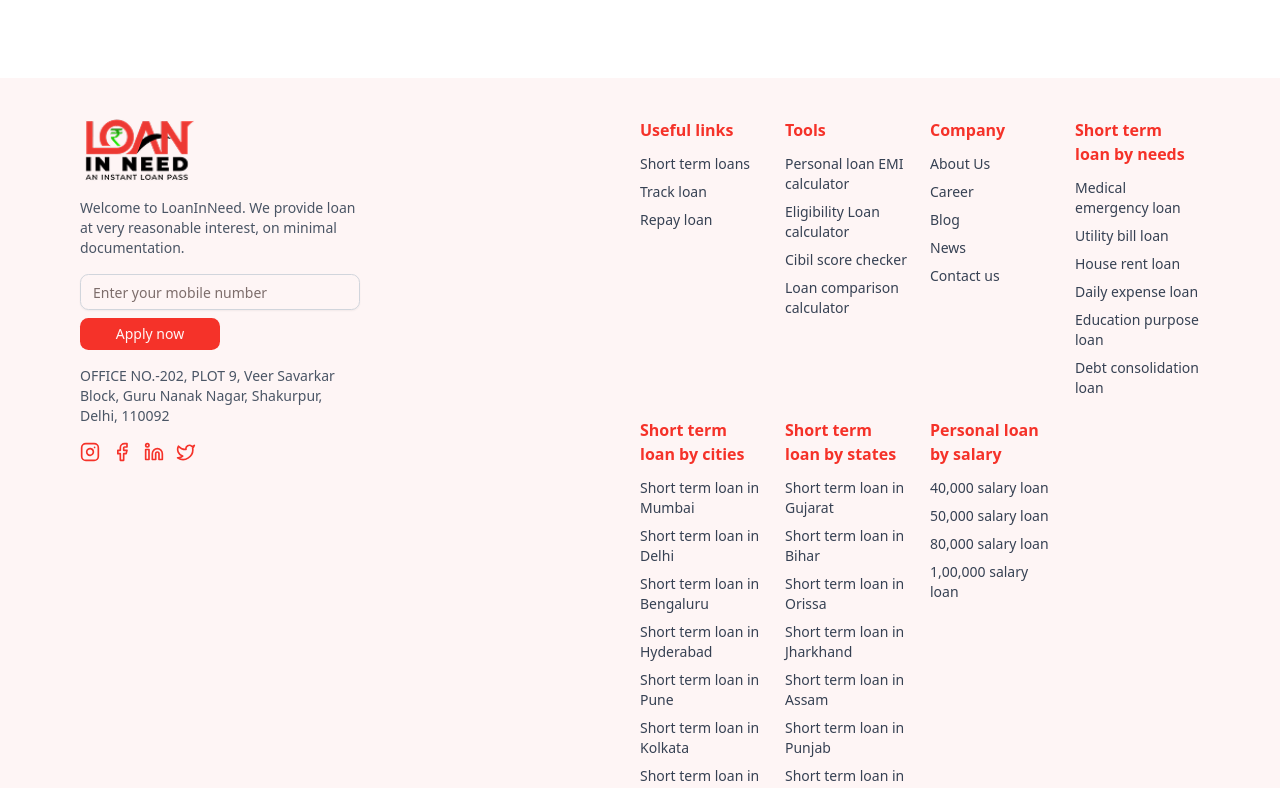
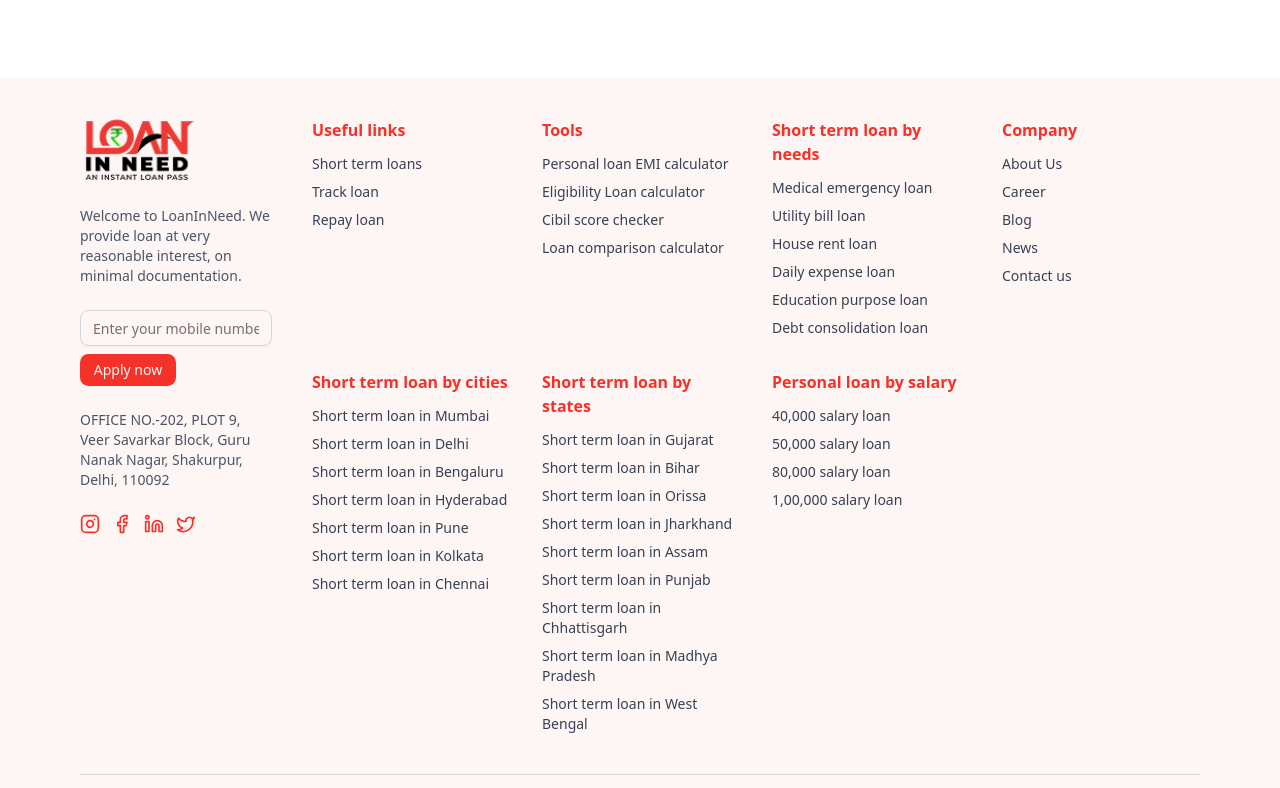
Before and after one commit to Aerotalk/LIN, a Next.js app in the folder lin-frontend/: page / in a window 1280 px wide. Shown: the part 6247-7035 px from the top of the page. Built offline with nearby package versions, Linux system fonts and the light colour scheme.

Commit message:
Refactor Footer component layout; update link categories and improve content structure

```diff
--- a/lin-frontend/components/Footer.tsx
+++ b/lin-frontend/components/Footer.tsx
@@ -7,9 +7,10 @@ import { Button } from "./ui/button";
 export default function Footer() {
   return (
     <footer className="bg-[#FEF5F5] py-10 px-6 md:px-12 lg:px-20 mt-32">
-      <div className="max-w-7xl mx-auto grid grid-cols-1 md:grid-cols-2">
-        {/* Logo & Info */}
-        <div className="space-y-4 md:w-1/2">
+      <div className="max-w-7xl mx-auto grid grid-cols-1 lg:grid-cols-5 gap-10">
+        {/* Left side */}
+        <div className="space-y-6 lg:col-span-[1.5]">
+          {/* Logo & Info */}
           <Image
             src="/lin-logo.png"
             alt="Loan In Need"
@@ -51,7 +52,8 @@ export default function Footer() {
           </div>
         </div>
 
-        <div className="grid grid-cols-1 md:grid-cols-3 lg:grid-cols-4 gap-5 col-span-1">
+        {/* Right side (links) */}
+        <div className="lg:col-span-4 grid grid-cols-2 md:grid-cols-4 gap-8">
           {/* Useful Links */}
           <div>
             <h4 className="font-semibold text-primary mb-3">Useful links</h4>
@@ -87,28 +89,6 @@ export default function Footer() {
             </ul>
           </div>
 
-          {/* Company */}
-          <div>
-            <h4 className="font-semibold text-primary mb-3">Company</h4>
-            <ul className="space-y-2 text-sm text-gray-700">
-              <li>
-                <Link href="#">About Us</Link>
-              </li>
-              <li>
-                <Link href="#">Career</Link>
-              </li>
-              <li>
-                <Link href="#">Blog</Link>
-              </li>
-              <li>
-                <Link href="#">News</Link>
-              </li>
-              <li>
-                <Link href="#">Contact us</Link>
-              </li>
-            </ul>
-          </div>
-
           {/* Short term loan by needs */}
           <div>
             <h4 className="font-semibold text-primary mb-3">
@@ -132,6 +112,28 @@ export default function Footer() {
               </li>
               <li>
                 <Link href="#">Debt consolidation loan</Link>
+              </li>
+            </ul>
+          </div>
+
+          {/* Company */}
+          <div>
+            <h4 className="font-semibold text-primary mb-3">Company</h4>
+            <ul className="space-y-2 text-sm text-gray-700">
+              <li>
+                <Link href="#">About Us</Link>
+              </li>
+              <li>
+                <Link href="#">Career</Link>
+              </li>
+              <li>
+                <Link href="#">Blog</Link>
+              </li>
+              <li>
+                <Link href="#">News</Link>
+              </li>
+              <li>
+                <Link href="#">Contact us</Link>
               </li>
             </ul>
           </div>
```
